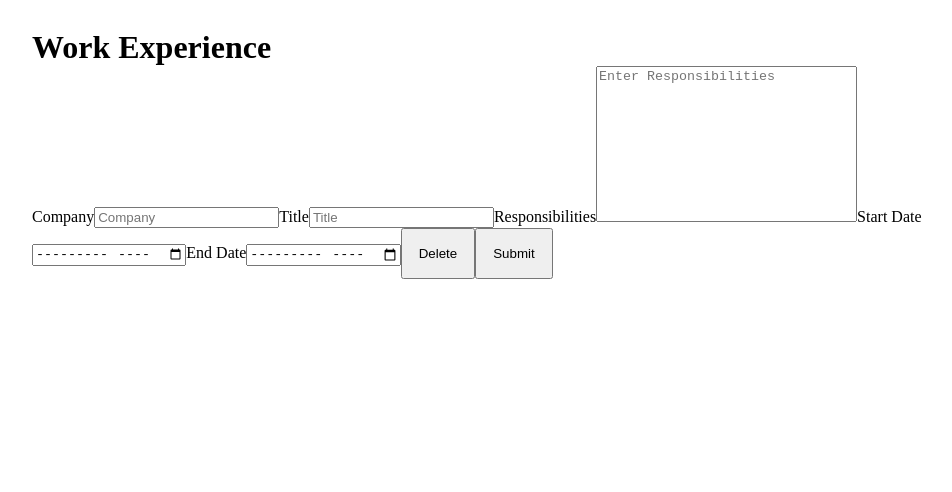
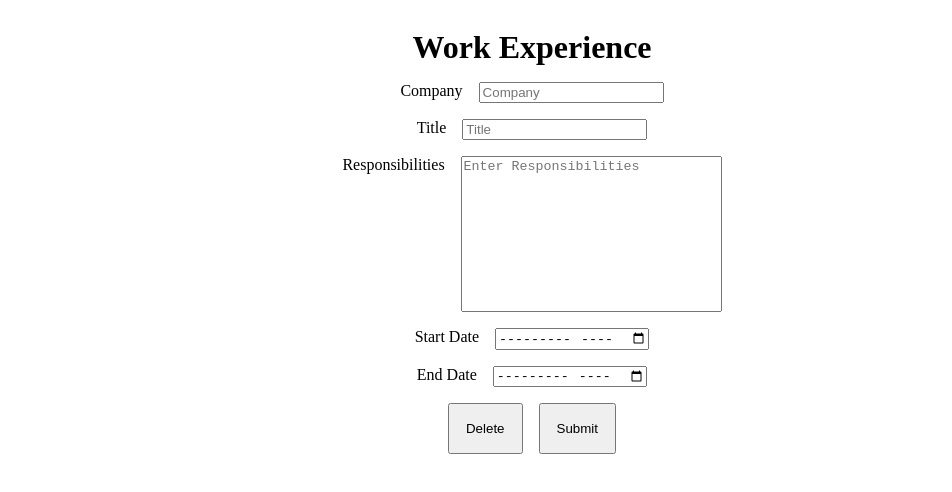
Before and after one commit to dylen400mh/cv-application, a React (Vite) app: page / in a window 1280 px wide. Both pictures are taken after a click on the button "Add Work Experience". Shown: the top 492 px of the page, without its empty margins (108-1060 px from the left). Built offline with nearby package versions, Linux system fonts and the light colour scheme.

Commit message:
Add alignment styling for Education and Work forms.

```diff
--- a/src/components/EducationForm.jsx
+++ b/src/components/EducationForm.jsx
@@ -1,4 +1,6 @@
 /* eslint-disable react/prop-types */
+import "../styles/EducationForm.css";
+
 function EducationForm({ id, data, handleChange, handleDelete, handleSubmit }) {
   const education = data.find((education) => id === education.id);
 
@@ -39,8 +41,9 @@ function EducationForm({ id, data, handleChange, handleDelete, handleSubmit }) {
   };
 
   return (
-    <section>
+    <div className="educationForm">
       <h1>Education</h1>
+      <div className="container">
         <label htmlFor="">School</label>
         <input
           type="text"
@@ -48,6 +51,8 @@ function EducationForm({ id, data, handleChange, handleDelete, handleSubmit }) {
           value={education.school}
           onChange={handleSchoolChange}
         />
+      </div>
+      <div className="container">
         <label htmlFor="">Degree</label>
         <input
           type="text"
@@ -55,23 +60,30 @@ function EducationForm({ id, data, handleChange, handleDelete, handleSubmit }) {
           value={education.degree}
           onChange={handleDegreeChange}
         />
+      </div>
+      <div className="container">
         <label htmlFor="">Start Date</label>
         <input
           type="month"
           value={education.startDate}
           onChange={handleStartChange}
         />
+      </div>
+      <div className="container">
         <label htmlFor="">End Date</label>
         <input
           type="month"
           value={education.endDate}
           onChange={handleEndChange}
         />
+      </div>
+      <div className="buttons">
         <button onClick={handleDelete} id={education.id}>
           Delete
         </button>
         <button onClick={handleSubmit}>Submit</button>
-    </section>
+      </div>
+    </div>
   );
 }
 
--- a/src/components/WorkForm.jsx
+++ b/src/components/WorkForm.jsx
@@ -1,4 +1,6 @@
 /* eslint-disable react/prop-types */
+import "../styles/WorkForm.css";
+
 function WorkForm({ id, data, handleChange, handleDelete, handleSubmit }) {
   const work = data.find((work) => id === work.id);
 
@@ -33,8 +35,9 @@ function WorkForm({ id, data, handleChange, handleDelete, handleSubmit }) {
   };
 
   return (
-    <div>
+    <div className="workForm">
       <h1>Work Experience</h1>
+      <div className="container">
         <label htmlFor="">Company</label>
         <input
           type="text"
@@ -42,6 +45,8 @@ function WorkForm({ id, data, handleChange, handleDelete, handleSubmit }) {
           value={work.company}
           onChange={handleCompanyChange}
         />
+      </div>
+      <div className="container">
         <label htmlFor="">Title</label>
         <input
           type="text"
@@ -49,24 +54,37 @@ function WorkForm({ id, data, handleChange, handleDelete, handleSubmit }) {
           value={work.title}
           onChange={handleTitleChange}
         />
+      </div>
+      <div className="container">
         <label htmlFor="">Responsibilities</label>
         <textarea
-        style={{resize: "none"}}
+          style={{ resize: "none" }}
           cols="30"
           rows="10"
           placeholder="Enter Responsibilities"
           value={work.responsibilities}
           onChange={handleResponsibilitiesChange}
         ></textarea>
+      </div>
+      <div className="container">
         <label htmlFor="">Start Date</label>
-      <input type="month" value={work.startDate} onChange={handleStartChange} />
+        <input
+          type="month"
+          value={work.startDate}
+          onChange={handleStartChange}
+        />
+      </div>
+      <div className="container">
         <label htmlFor="">End Date</label>
         <input type="month" value={work.endDate} onChange={handleEndChange} />
+      </div>
+      <div className="buttons">
         <button onClick={handleDelete} id={work.id}>
           Delete
         </button>
         <button onClick={handleSubmit}>Submit</button>
       </div>
+    </div>
   );
 }
 
--- /dev/null
+++ b/src/styles/EducationForm.css
@@ -0,0 +1,10 @@
+.educationForm {
+  display: flex;
+  flex-direction: column;
+  align-items: center;
+  gap: 1rem;
+}
+
+h1 {
+  margin-bottom: 0;
+}
--- /dev/null
+++ b/src/styles/WorkForm.css
@@ -0,0 +1,10 @@
+.workForm {
+  display: flex;
+  flex-direction: column;
+  align-items: center;
+  gap: 1rem;
+}
+
+h1 {
+  margin-bottom: 0;
+}
```
Lines whose indentation alone changed are shown as unchanged.
